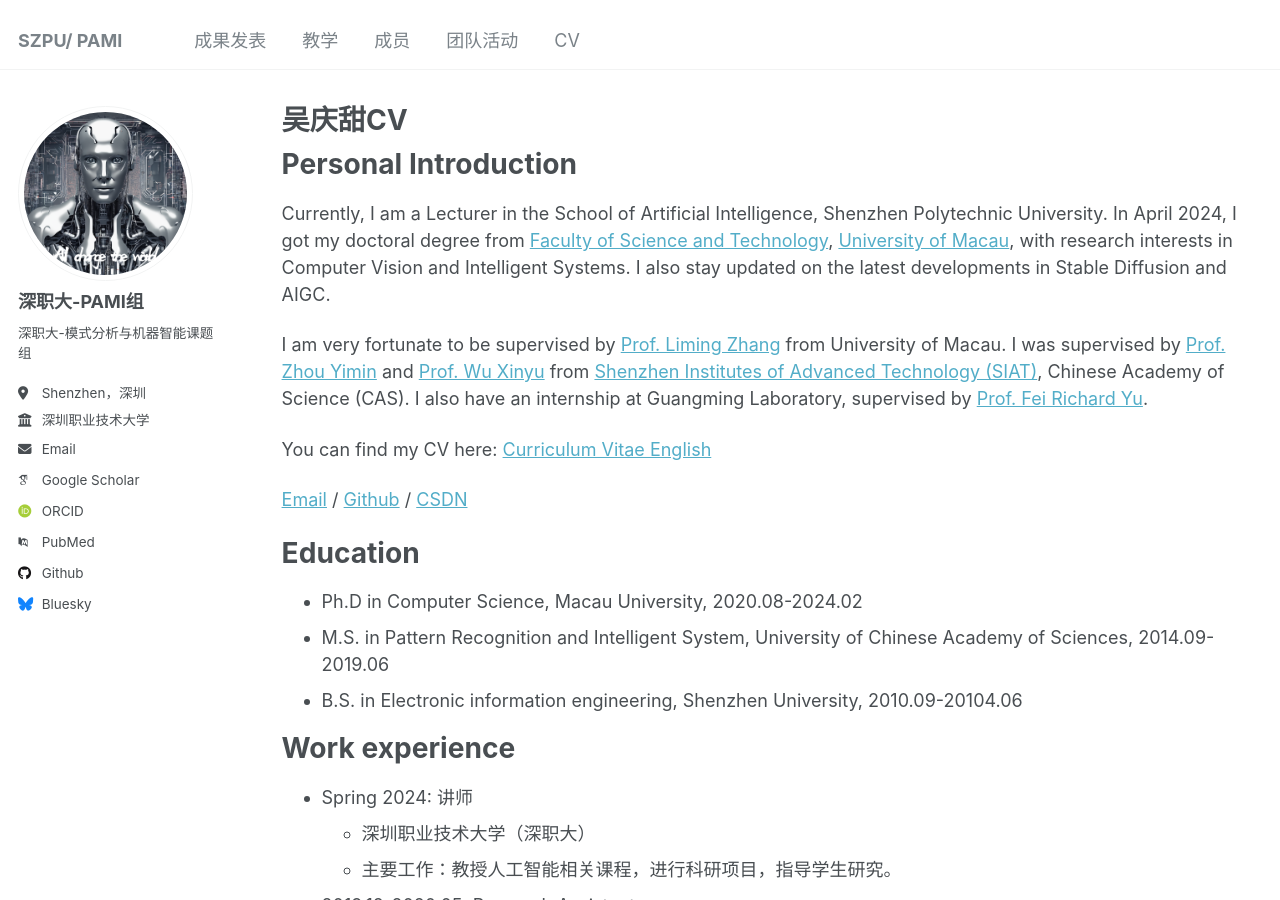
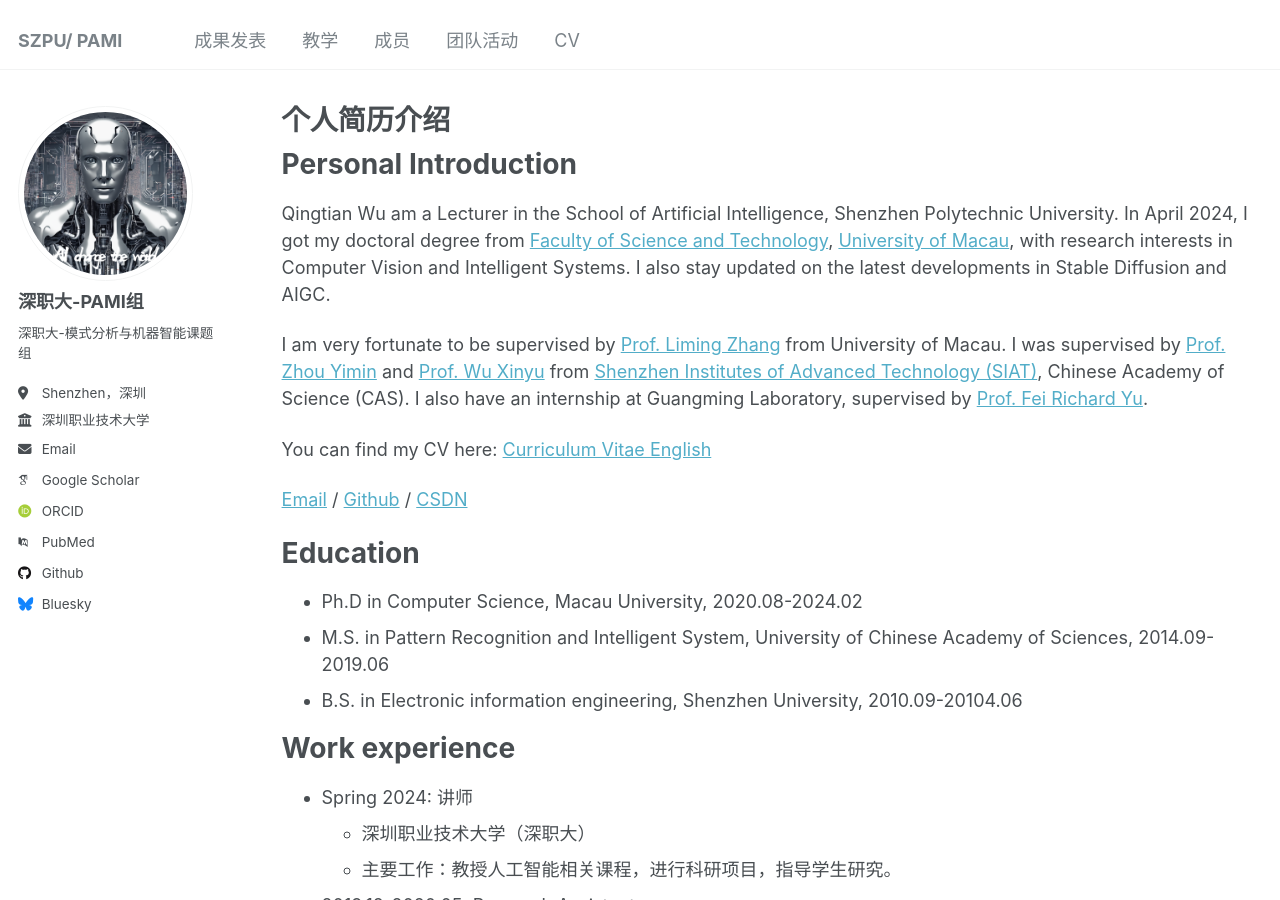
Before and after one commit to shaojiwan/academic.com, a Jekyll site: the page built from _pages/cv.md, in a window 1280 px wide and 900 px high. Built offline with Jekyll 4.4.1, drawn with Linux system fonts in a browser that asks for light colours; some web fonts are replaced.

Commit message:
Update cv.md

```diff
--- a/_pages/cv.md
+++ b/_pages/cv.md
@@ -1,6 +1,6 @@
 ---
 layout: archive
-title: "吴庆甜CV"
+title: "个人简历介绍"
 permalink: /cv/
 author_profile: true
 redirect_from:
@@ -12,7 +12,7 @@ redirect_from:
 
 Personal Introduction
 ======
-Currently, I am a Lecturer in the School of Artificial Intelligence, Shenzhen Polytechnic University. In April 2024, I got my doctoral degree from [Faculty of Science and Technology](https://www.fst.um.edu.mo/), [University of Macau](https://www.um.edu.mo/), with research interests in Computer Vision and Intelligent Systems. I also stay updated on the latest developments in Stable Diffusion and AIGC.
+Qingtian Wu am a Lecturer in the School of Artificial Intelligence, Shenzhen Polytechnic University. In April 2024, I got my doctoral degree from [Faculty of Science and Technology](https://www.fst.um.edu.mo/), [University of Macau](https://www.um.edu.mo/), with research interests in Computer Vision and Intelligent Systems. I also stay updated on the latest developments in Stable Diffusion and AIGC.
 
 I am very fortunate to be supervised by [Prof. Liming Zhang](https://www.fst.um.edu.mo/people/lmzhang/) from University of Macau. I was supervised by [Prof. Zhou Yimin](https://people.ucas.ac.cn/~zym) and [Prof. Wu Xinyu](https://people.ucas.ac.cn/~wuxinyu)  from [Shenzhen Institutes of Advanced Technology (SIAT)](https://www.siat.ac.cn/), Chinese Academy of Science (CAS). I also have an internship at Guangming Laboratory,  supervised by [Prof. Fei Richard Yu](https://csse.szu.edu.cn/pages/user/index?id=1199).
 
```
